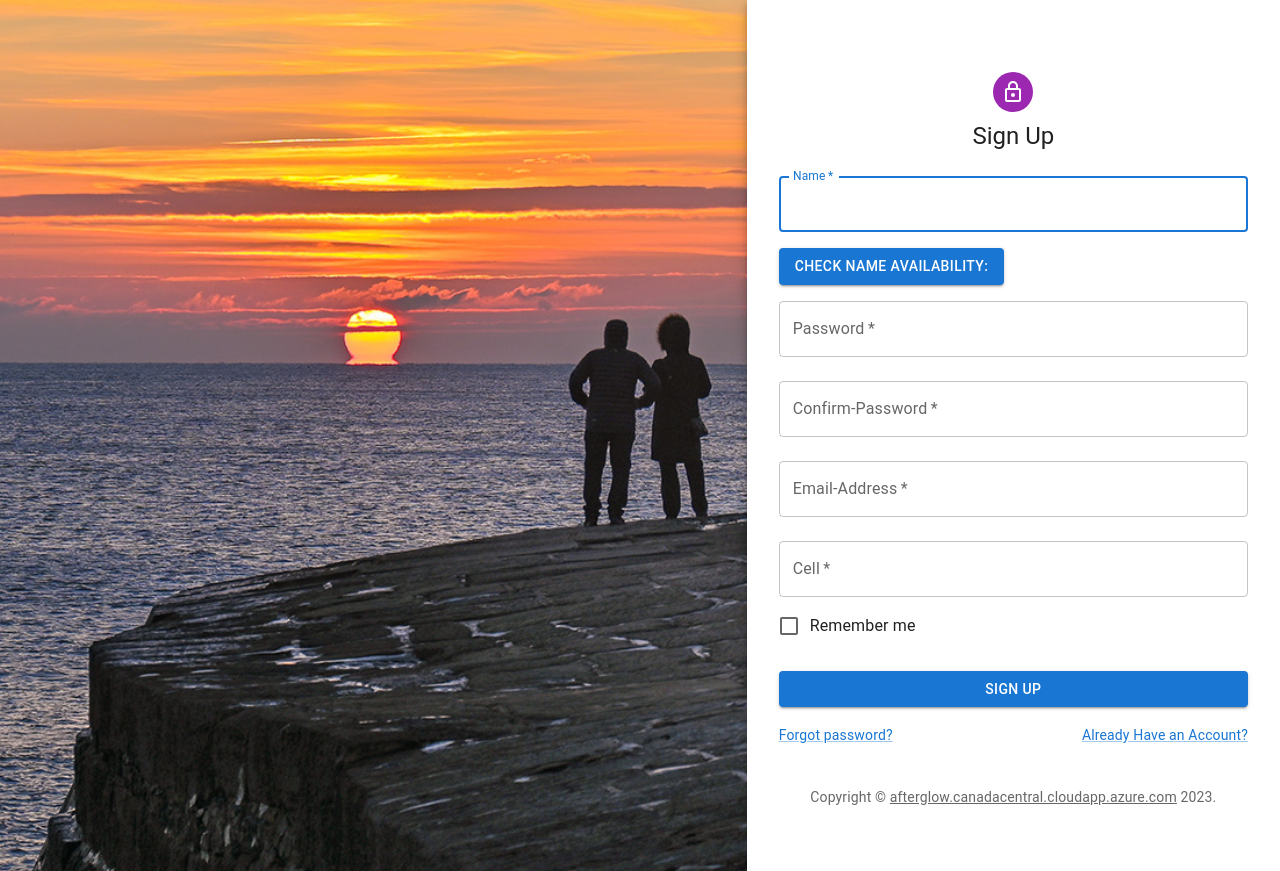
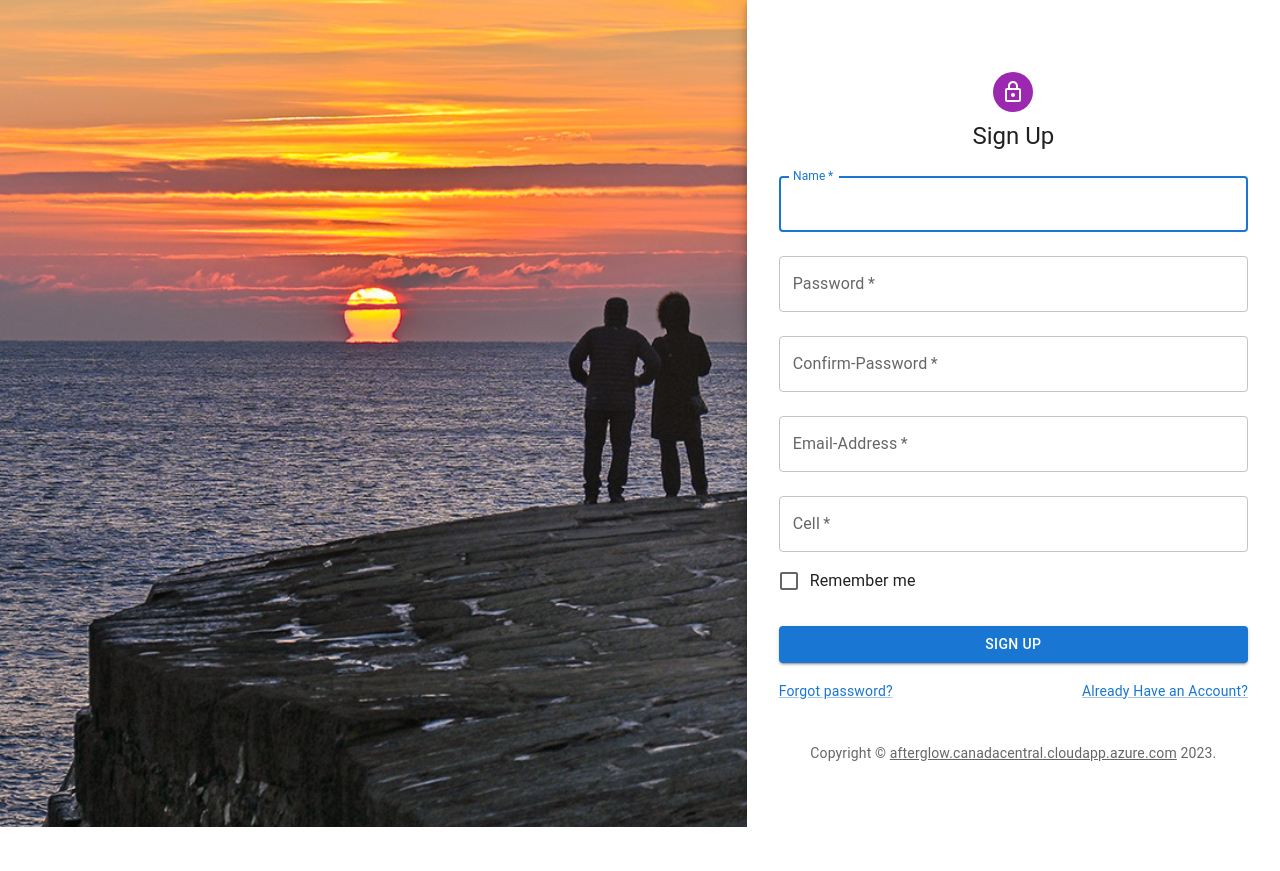
Before and after one commit to XiaoshuaiGeng/uwgodutch-fe, a React (Create React App) app: page /signup in a window 1280 px wide. After the commit the page ends 827 px from the top, so only its background shows below. Built offline with nearby package versions, Linux system fonts and the light colour scheme.

Commit message:
0206 davy

```diff
--- a/package.json
+++ b/package.json
@@ -2,7 +2,6 @@
   "name": "uw_godutch",
   "version": "0.1.0",
   "private": true,
-  "proxy": "http://72.140.181.114",
   "dependencies": {
     "@emotion/react": "^11.10.5",
     "@emotion/styled": "^11.10.5",
--- a/src/pages/Header.js
+++ b/src/pages/Header.js
@@ -186,7 +186,7 @@ function Header() {
           <Box sx={{ flexGrow: 0 }}>
             <Tooltip title="Open settings">
               <IconButton onClick={handleOpenUserMenu} sx={{ p: 0 }}>
-                <Avatar alt="Remy Sharp" src="/static/images/avatar/2.jpg" />
+                <Avatar alt="Remy Sharp" />
               </IconButton>
             </Tooltip>
             <Menu
--- a/src/pages/login.jsx
+++ b/src/pages/login.jsx
@@ -15,7 +15,7 @@ import { createTheme, ThemeProvider } from '@mui/material/styles';
 
 import {useState} from "react";
 import {useNavigate} from "react-router-dom";
-
+import md5 from 'js-md5'
 import {blue} from "@mui/material/colors";
 
 
@@ -58,9 +58,10 @@ export default function LoginLayout() {
     }
     const handleSubmit = (e) => {
         e.preventDefault();
-        const user={email,password}
+        const encrypted_password = md5(password);
+        const user={email,encrypted_password}
 
-        fetch("/login",{
+        fetch("http://72.140.181.114:4000/login",{
             method:"POST",
             headers:{"Content-Type":"application/json"},
             body:JSON.stringify(user)
@@ -69,7 +70,11 @@ export default function LoginLayout() {
             .then((res)=>{
                 if (res.code===1) {
                     alert("login successfully")
-                    console.log(res.data.name)
+                    let arr = []
+                    arr.push(result.data)
+                    let result = res;
+                    console.log(result)
+                    console.log(result.data.name)
                 }
                     // navto(res.data,res.accessToken)}
                 // else if(res.code===0){
--- a/src/pages/signup.jsx
+++ b/src/pages/signup.jsx
@@ -72,6 +72,27 @@ export default function SignupLayout() {
 
 
 
+    const checkEmail = (e) => {
+
+        fetch("http://72.140.181.114:4000/checkmail",{
+
+            method:"POST",
+            mode: 'cors',
+            headers:{"Content-Type":"application/json"},
+            body:JSON.stringify({email})
+
+        }).then(res=>res.json())
+            .then((res)=>{
+                if(res.code===0){
+                    setmailError("Email not Avaliable");
+
+                }
+                else{
+                    setmailError("");
+                }
+            })
+
+    }
     const checkPasswords = (event) => {
         if (password !== confirmPassword) {
 
@@ -99,9 +120,9 @@ export default function SignupLayout() {
     //         }
     //     })
     // }
-    const checkUsername = (event) => {
-        setnameCheckError("not avaliable")
-    }
+    // const checkUsername = (event) => {
+    //     setnameCheckError("not avaliable")
+    // }
 
     const handleSubmit = (e) => {
         checkPasswords(e)
@@ -141,7 +162,7 @@ export default function SignupLayout() {
             }).then(res=>res.json())
                 .then((res)=>{
                     if (res.code===1){alert("register successfully");
-                        alert("signup successfully, now redirect to home page")
+
                         nav('/')}
                     else {
                         alert("email exists")
@@ -204,14 +225,14 @@ export default function SignupLayout() {
                                 error={nameerror}
                                 helperText={nameerror}
                             />
-                            <div style={{ color: "red" }}> <Button
-                                halfWidth
-                                variant="contained"
-                                sx={{ mt: 1, mb: 0 }}
-                                onClick={(e)=>checkUsername(e)}
-                            >
-                                Check name availability:  {nameCheckError}
-                            </Button></div>
+                            {/*<div style={{ color: "red" }}> <Button*/}
+                            {/*    halfWidth*/}
+                            {/*    variant="contained"*/}
+                            {/*    sx={{ mt: 1, mb: 0 }}*/}
+                            {/*    onClick={(e)=>checkUsername(e)}*/}
+                            {/*>*/}
+                            {/*    Check name availability:  {nameCheckError}*/}
+                            {/*</Button></div>*/}
                             <TextField
                                 margin="normal"
                                 required
@@ -253,6 +274,7 @@ export default function SignupLayout() {
                                 onChange={(e)=>setEmail(e.target.value)}
                                 error={mailerror}
                                 helperText={mailerror}
+                                onBlur={(e)=>checkEmail(e)}
 
                             />
                             <TextField
```
